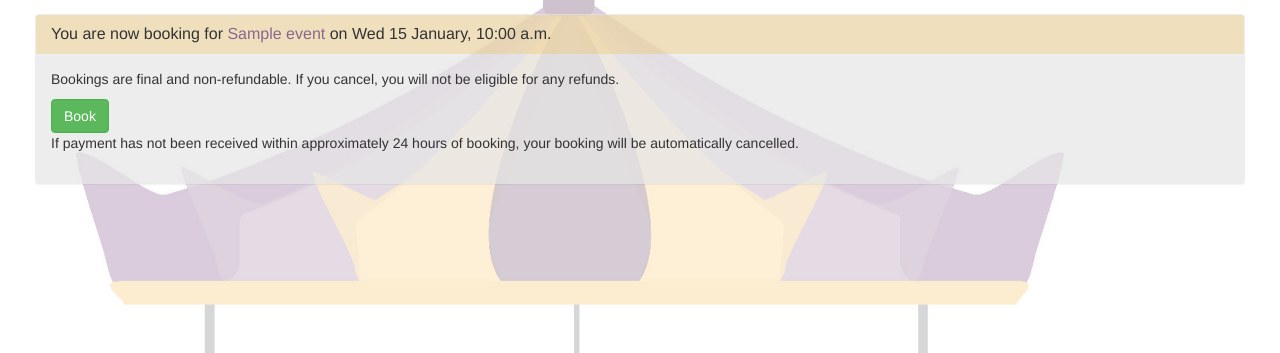
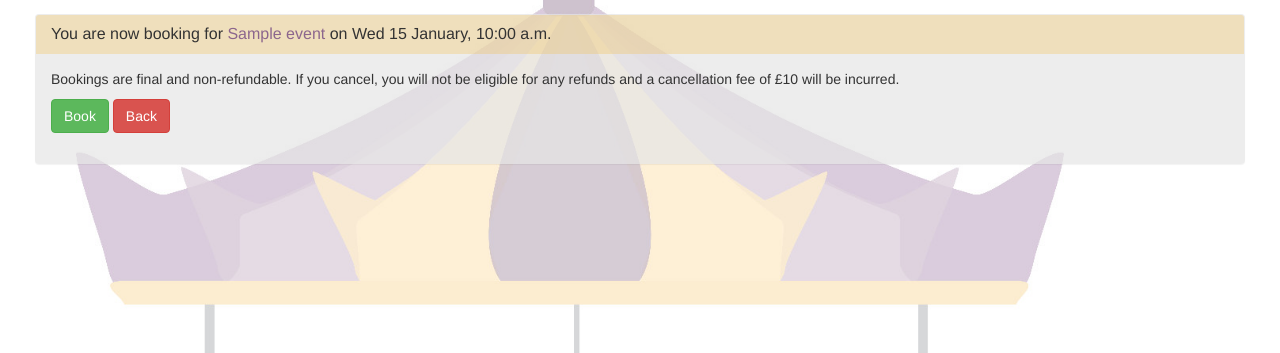
Before and after one commit to rebkwok/sunshine, a Django app: template booking/templates/booking/create_booking.html in a window 1280 px wide. Shown: the part 96-449 px from the top of the page. Run offline with Django 3.2, Linux system fonts and the light colour scheme; the template is opened without the code that fills it: most values are stand-ins (such as "Sample title", 1, 10 or a date in 2020); form fields are guessed from the names that the template uses; parts of the project's set-up code (start-up, migrations or seed data) failed here and were passed over; some libraries are stand-ins or nearby versions.

```diff
--- a/booking/templates/booking/create_booking.html
+++ b/booking/templates/booking/create_booking.html
@@ -17,22 +17,29 @@
                     <div class="form-group">
 
                         {% if not event.allow_booking_cancellation %}
-                            <p>Bookings are final and non-refundable.  If you cancel, you will not be eligible for any refunds.</p>
+                            <p>Bookings are final and non-refundable.  If you cancel, you will not be eligible for any refunds
+                                {% if event.cancellation_fee > 0 %} and a cancellation fee of £{{ event.cancellation_fee}} will be incurred{% endif %}.
+                            </p>
                         {% elif not event.can_cancel %}
                             <p class="cancel-warning">Please note that the allowed cancellation period for this {{ ev_type }} has passed.
-                            If you cancel, you will not be eligible for any refunds.
+                            If you cancel, you will not be eligible for any refunds
+                            {% if event.cancellation_fee > 0 %} and a cancellation fee of £{{ event.cancellation_fee}} will be incurred{% endif %}.
                             </p>
                         {% elif event.cancellation_period > 0 %}
                             <p>Cancellation is only allowed up to {{ event.cancellation_period | format_cancellation }}
                             before the {{ ev_type }} date.</p>
                         {% endif %}
 
+
                         <span class="hide">{{ form.event }}</span>
                         <span class="hide">{{ form.user }}</span>
                         <input class="btn btn-success update-btn" type="submit" name="book_one_off" value="Book" />
-
+                        <a class="btn btn-danger" href="{% if request.GET.ref == 'cl' %}{% url 'booking:events' %}{% else %}{% url 'booking:bookings' %}{% endif %}">Back</a>
+                        <!--Note this is for possible future use only - we don't have advance_payment_required on events yet -->
+                        {% if event.advance_payment_required %}
                         <p class="cancel-warning">If payment has not been received within approximately
                                     24 hours of booking, your booking will be automatically cancelled.</p>
+                        {% endif %}
 
                     </div>
                 </form>
--- a/booking/templates/booking/delete_booking.html
+++ b/booking/templates/booking/delete_booking.html
@@ -32,7 +32,7 @@
             <form action="" method="post">{% csrf_token %}
                 {{ form.as_p }}
                 <input class="btn btn-danger" type="submit" value="Confirm cancel" />
-                <a href="{% url 'booking:bookings' %}"><div class="btn btn-warning">Back</div></a>
+                <a class="btn btn-warning" href="{% if request.GET.ref == 'cl' %}{% url 'booking:events' %}{% else %}{% url 'booking:bookings' %}{% endif %}">Back</a>
             </form>
         </div>
         </div>
--- a/booking/templates/booking/email/booking_cancelled.txt
+++ b/booking/templates/booking/email/booking_cancelled.txt
@@ -1,5 +1,8 @@
 Your booking for {{ event }} has been cancelled.
-{% if not event.allow_booking_cancellation %}Please note that this booking is not eligible for any refund on cancellation.{% elif not event.can_cancel %}Please note that you have cancelled after the allowed cancellation period and therefore you are not eligible for any refund.
+{% if not event.allow_booking_cancellation %}
+{% if event.cancellation_fee > 0 %}A cancellation fee of £{{ event.cancellation_fee }} has been incurred.  Please contact thestudio to arrange payment.{% else %}Please note that this booking is not eligible for any refund on cancellation.{% endif %}
+{% elif not event.can_cancel %}
+{% if event.cancellation_fee > 0 %}A cancellation fee of £{{ event.cancellation_fee }} has been incurred.  Please contact the studio to arrange payment.{% else %}Please note that you have cancelled after the allowed cancellation period and therefore you are not eligible for any refund.{% endif %}
 {% else %}
 {% if booking.paid %}
 Please note that payments are not automatically refunded. The organiser has been informed of your cancellation and will be in contact soon.
--- a/booking/urls.py
+++ b/booking/urls.py
@@ -38,6 +38,8 @@ urlpatterns = [
         name='fully_booked'),
     path('workshops/<slug:event_slug>/book/', BookingCreateView.as_view(),
         name='book_event'),
+    path('class/<slug:event_slug>/book/', BookingCreateView.as_view(),
+        name='book_class'),
     path(
         'workshops/<slug:slug>/', EventDetailView.as_view(),
         name='event_detail'
--- a/timetable/templates/timetable/upload_timetable_form.html
+++ b/timetable/templates/timetable/upload_timetable_form.html
@@ -5,7 +5,7 @@
 
 {% block extrastyle %}
 <link href="{% static 'website/css/admin-extra.css' %}" rel="stylesheet">
-<!--<link href="{% static 'website/css/custom-v1.css' %}" rel="stylesheet">-->
+<!--<link href="{% static 'website/css/custom-v2.css' %}" rel="stylesheet">-->
   <link rel="stylesheet" type="text/css" href="{% static 'timetable/css/jquery.datetimepicker.css' %}"/ >
 
 <script src="{% static 'timetable/js/jquery.js' %}"></script>
--- a/website/static/website/css/custom-v1.css
+++ b/website/static/website/css/custom-v2.css
@@ -905,3 +905,14 @@ span.current-page {
 .table > tbody > tr > td.table-book-btn-col, table > tr > th.table-book-btn-col {
     max-width: 150px;
 }
+
+.alert-outstanding-fees {
+    color: rgb(	51, 8, 7);
+    background-color: rgba(205, 33, 30, 0.6) ;
+    border-color: #ebccd1;
+}
+.alert-outstanding-fees > i {
+  color: rgb(255, 0, 0);
+  font-weight: bold;
+  font-size: 1.3em;
+}
--- a/website/templates/website/_base.html
+++ b/website/templates/website/_base.html
@@ -16,7 +16,7 @@
         <!-- Bootstrap core CSS -->
         {% bootstrap_css %}
 
-        <link href="{% static 'website/css/custom-v1.css' %}" rel="stylesheet">
+        <link href="{% static 'website/css/custom-v2.css' %}" rel="stylesheet">
           <link rel="stylesheet" href="https://use.fontawesome.com/releases/v5.6.3/css/all.css" integrity="sha384-UHRtZLI+pbxtHCWp1t77Bi1L4ZtiqrqD80Kn4Z8NTSRyMA2Fd33n5dQ8lWUE00s/" crossorigin="anonymous">
          <!--<link rel="stylesheet" href="{% static 'website/bootstrap/font-awesome.min.css' %}">-->
 
@@ -165,7 +165,7 @@
     {% bootstrap_javascript jquery=3 %}
 
     <div id="fb-root"></div>
-    <script src="{% static "website/js/custom.js" %}"></script>
+    <script src="{% static "website/js/custom-v2.js" %}"></script>
     <script src="{% static "website/js/ajax_csrf.js" %}"></script>
     <script src="{% static 'cookielaw/js/cookielaw.js' %}"></script>
 
```
Also changed, not shown: booking/templates/booking/bookings.html (+8 -2 lines), booking/templates/booking/email/booking_cancelled.html (+13 -2 lines), booking/templates/booking/events.html (+15 -1 lines), booking/templates/booking/includes/fees_due_banner.html (added, +13 -0 lines), booking/templates/booking/regular_classes.html (+7 -3 lines), website/static/website/js/custom-v2.js (renamed from website/static/website/js/custom.js).
